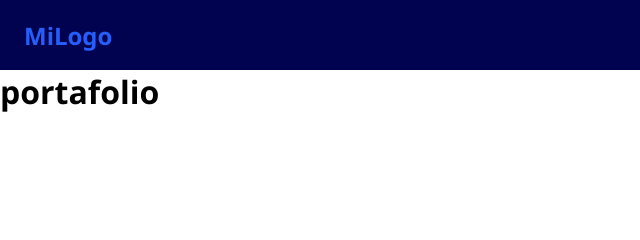
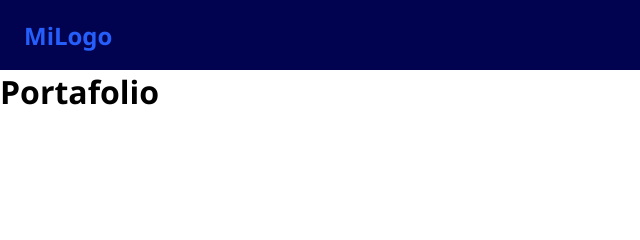
Before and after one commit to ZamPhantomred/inmobiliaria--main, a plain HTML site: page portafolio.html in a window 1280 px wide. Shown: the top 240 px of the page, 0-640 px from the left. Drawn offline with Linux system fonts and the light colour scheme.

```diff
--- a/portafolio.html
+++ b/portafolio.html
@@ -34,7 +34,7 @@
             </div>
         </nav>
     </header>
-    <main><h1>portafolio</h1></main>
+    <main><h1>Portafolio</h1></main>
     <footer class="footer">
         <div class="footer-container">
             <span class="footer-logo">MiLogo</span>
```
